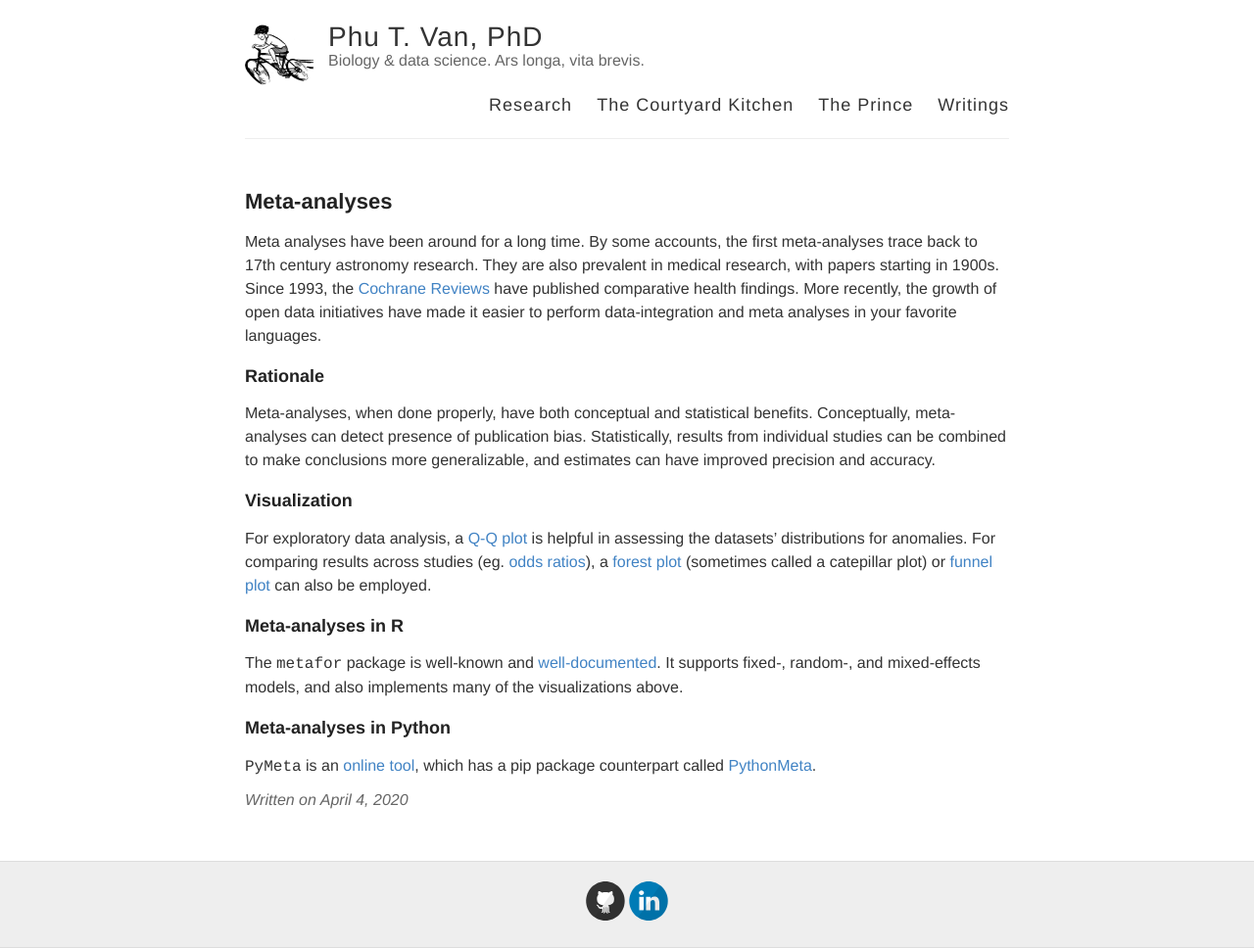
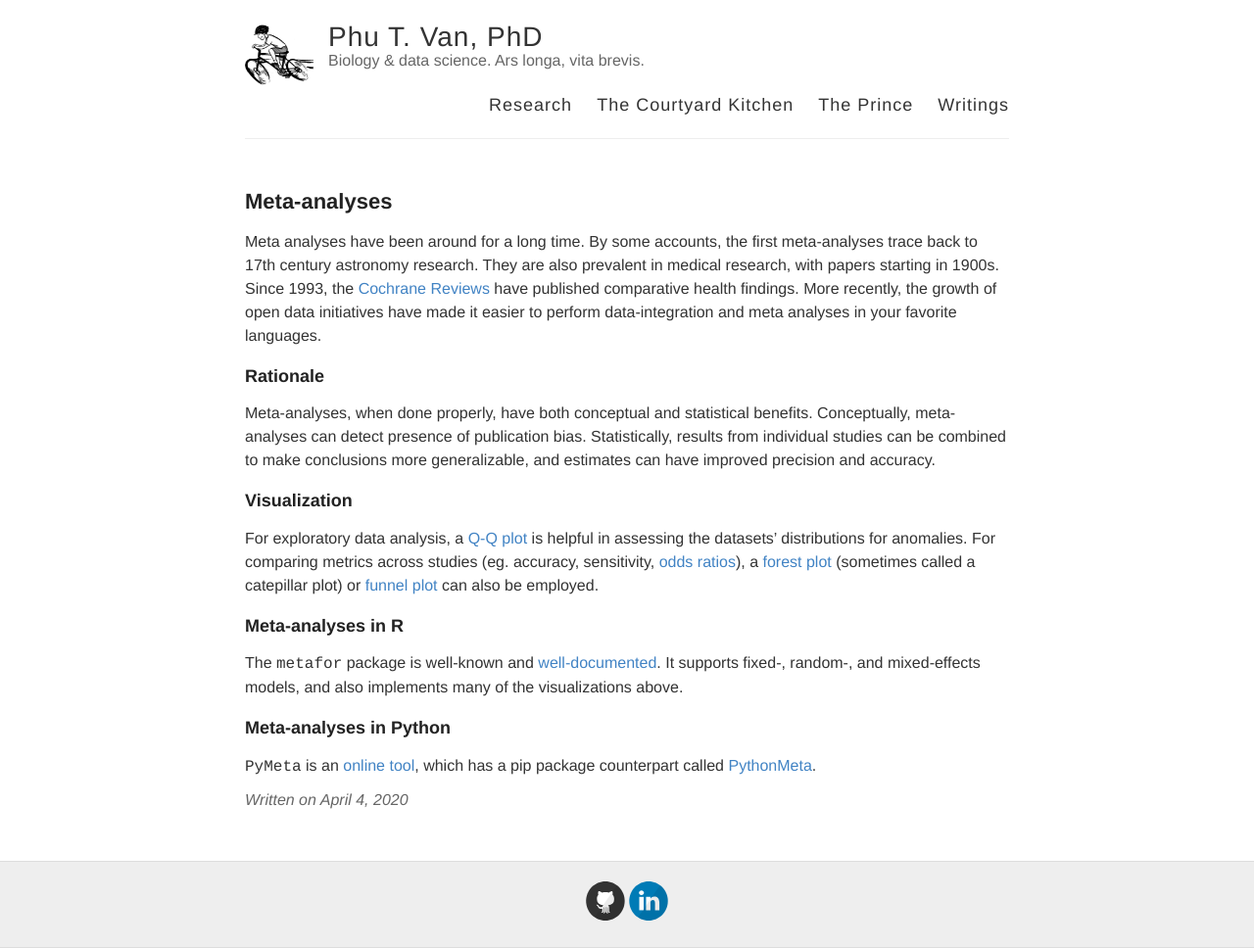
Before and after one commit to ptvan/ptvan.github.io, a Jekyll site: the page built from _posts/2020-04-04-meta-analyses.md, in a window 1280 px wide. Shown: the whole page at 98% size. Built offline with Jekyll 4.4.1, drawn with Linux system fonts in a browser that asks for light colours.

Commit message:
minor updates

```diff
--- a/_posts/2020-04-04-meta-analyses.md
+++ b/_posts/2020-04-04-meta-analyses.md
@@ -11,7 +11,7 @@
 
 ### Visualization
 
-For exploratory data analysis, a [Q-Q plot](https://en.wikipedia.org/wiki/Q%E2%80%93Q_plot) is helpful in assessing the datasets' distributions for anomalies. For comparing results across studies (eg. [odds ratios](https://en.wikipedia.org/wiki/Odds_ratio)), a [forest plot](https://en.wikipedia.org/wiki/Forest_plot) (sometimes called a catepillar plot) or [funnel plot](https://en.wikipedia.org/wiki/Funnel_plot) can also be employed.
+For exploratory data analysis, a [Q-Q plot](https://en.wikipedia.org/wiki/Q%E2%80%93Q_plot) is helpful in assessing the datasets' distributions for anomalies. For comparing metrics across studies (eg. accuracy, sensitivity, [odds ratios](https://en.wikipedia.org/wiki/Odds_ratio)), a [forest plot](https://en.wikipedia.org/wiki/Forest_plot) (sometimes called a catepillar plot) or [funnel plot](https://en.wikipedia.org/wiki/Funnel_plot) can also be employed.
 
 ### Meta-analyses in R
 
```
